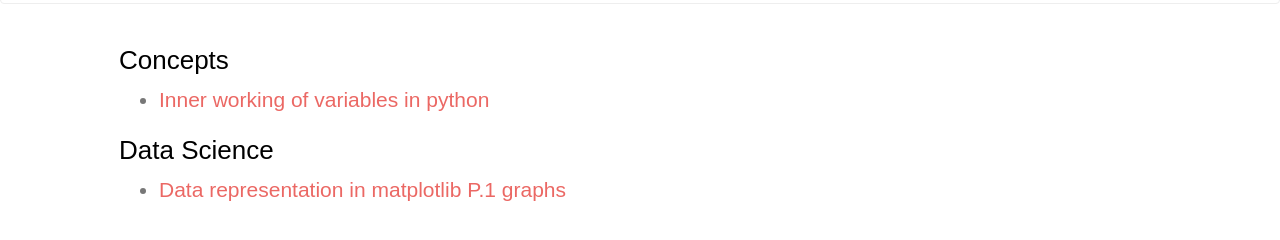
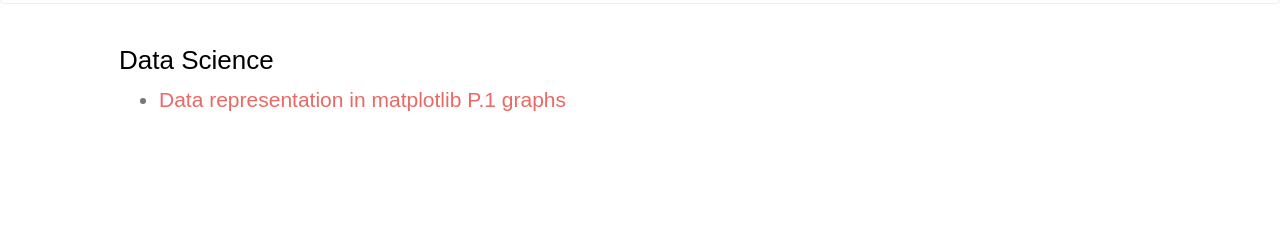
Before and after one commit to hemanta212/hemanta212.github.io, a plain HTML site: page blog/index.html in a window 1280 px wide. Shown: the part 56-296 px from the top of the page. Drawn offline with nearby package versions, Linux system fonts and the light colour scheme; a web font is replaced by a local one.

Commit message:
fix accident publish

```diff
--- a/blog/index.html
+++ b/blog/index.html
@@ -45,18 +45,6 @@
   <!-- Work -->
   <div class="container">
    <div class="posts_list">
-    <div class="meta-concepts">
-     <h3>
-      Concepts
-     </h3>
-     <ul>
-      <li>
-       <a href="Concepts/variable_working_in_python.html">
-        Inner working of variables in python
-       </a>
-      </li>
-     </ul>
-    </div>
     <div class="meta-Data Science">
      <h3>
       Data Science
```
